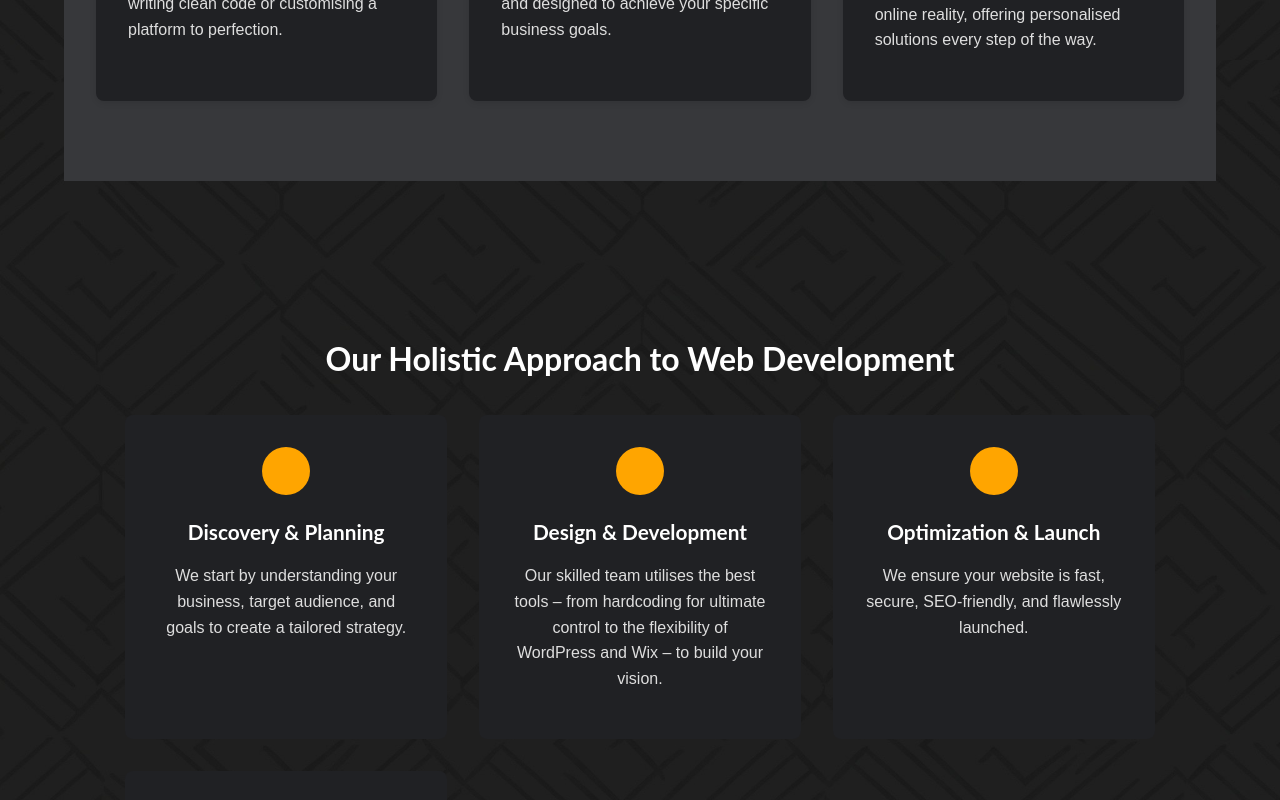
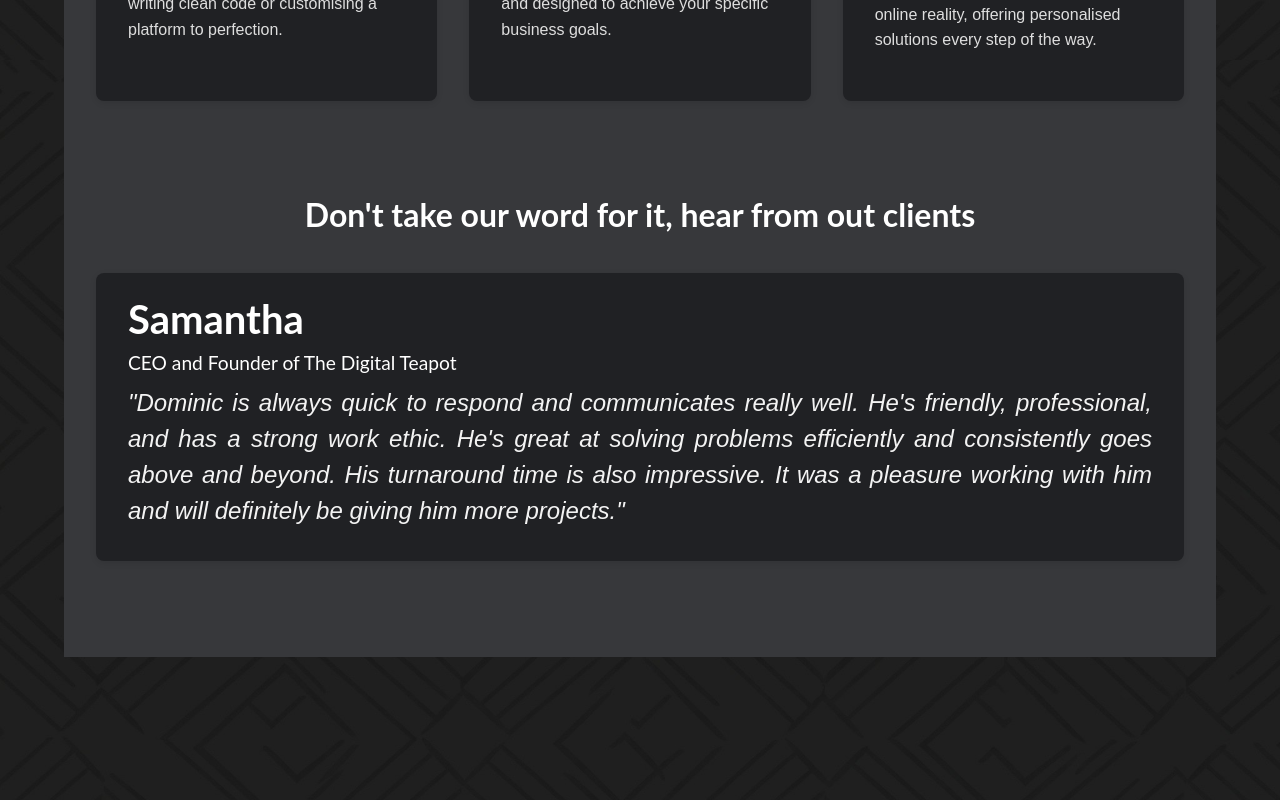
Before and after one commit to domthecoder-dev/deinnovativesolutions.github.io, a React (Create React App) app: page / in a window 1280 px wide. Shown: the part 1220-2020 px from the top of the page. Built offline with nearby package versions, Linux system fonts and the light colour scheme.

Commit message:
Updated files

```diff
--- a/public/index.html
+++ b/public/index.html
@@ -21,7 +21,7 @@
       work correctly both with client-side routing and a non-root public URL.
       Learn how to configure a non-root public URL by running `npm run build`.
     -->
-  <title>React App</title>
+  <title>DE Innovative Solutions</title>
 </head>
 
 <body>
--- a/src/compontents/FAQitems.js
+++ b/src/compontents/FAQitems.js
@@ -1,6 +1,6 @@
 // src/components/FaqItem.js
 import React, { useState } from 'react';
-import { Link } from 'react-router-dom'; // In case links are inside answers
+
 
 function FaqItem({ question, answerHtml }) {
   const [isOpen, setIsOpen] = useState(false);
--- a/src/pages/HomePage.js
+++ b/src/pages/HomePage.js
@@ -57,6 +57,18 @@ function HomePage() {
               offering personalised solutions every step of the way.</p>
           </li>
         </ul>
+        <div class="testimonels">
+          <h2>Don't take our word for it, hear from out clients</h2>
+          <div className="Test">
+            <h2 className="Test-Header">Samantha</h2>
+            <h2 className="Test-Relations">CEO and Founder of The Digital Teapot</h2>
+            <p className="Test-Comment">
+              "Dominic is always quick to respond and communicates really well. He's friendly, professional, and has a strong work ethic.
+              He's great at solving problems efficiently and consistently goes above and beyond. His turnaround time is also impressive.
+              It was a pleasure working with him and will definitely be giving him  more projects."
+            </p>
+          </div>
+        </div>
       </section>
 
       <section id="our-approach" className="our-approach">
--- a/src/styles/homepage.css
+++ b/src/styles/homepage.css
@@ -6,13 +6,19 @@
    For now, we'll keep it as is, but be mindful of potential overrides. */
 .Home-Page-main {
   display: flex;
-  flex-direction: column; /* Stack sections vertically */
-  align-items: center; /* Center items horizontally within .Home-Page-main */
-  padding-top: 7rem; /* Adjust top padding for fixed header */
+  flex-direction: column;
+  /* Stack sections vertically */
+  align-items: center;
+  /* Center items horizontally within .Home-Page-main */
+  padding-top: 7rem;
+  /* Adjust top padding for fixed header */
   padding-bottom: 2rem;
-  width: 90%; /* Allow some margin on the sides */
-  margin: 0 auto; /* Center the .Home-Page-main container itself */
-  box-sizing: border-box; /* Include padding and border in width */
+  width: 90%;
+  /* Allow some margin on the sides */
+  margin: 0 auto;
+  /* Center the .Home-Page-main container itself */
+  box-sizing: border-box;
+  /* Include padding and border in width */
 }
 
 /* Hero Section */
@@ -34,14 +40,16 @@
   font-size: 2.5rem;
   font-family: 'Lato', sans-serif;
   margin-bottom: 1rem;
-  color: White; /* Darker heading */
+  color: White;
+  /* Darker heading */
 }
 
 .hero-content p {
   font-size: 1.1rem;
   line-height: 1.6;
   margin-bottom: 2rem;
-  color: rgb(211, 211, 211); /* Slightly softer text */
+  color: rgb(211, 211, 211);
+  /* Slightly softer text */
 }
 
 .hero-buttons a {
@@ -122,7 +130,8 @@
   display: inline-block;
   width: 2rem;
   height: 2rem;
-  background-color: orange; /* Placeholder for icon color */
+  background-color: orange;
+  /* Placeholder for icon color */
   border-radius: 50%;
   margin-right: 1rem;
   vertical-align: middle;
@@ -141,6 +150,53 @@
   line-height: 1.6;
   color: rgb(222, 222, 222);
 }
+
+/*Testimonels*/
+.testimonels h2 {
+  padding-top: 4rem;
+}
+
+.Test {
+  background-color: #202124;
+  border-radius: 0.5rem;
+  box-shadow: 0 2px 6px rgba(0, 0, 0, 0.1);
+  margin-bottom: 2rem;
+}
+
+.Test-Header {
+  text-align: left;
+  padding-top: 1rem !important;
+  margin-left: 2rem;
+  margin-bottom: 0 !important;
+  padding-bottom: 0 !important;
+  font-size: 2.5rem !important;
+}
+
+.Test-Relations {
+  text-align: left;
+  margin-left: 2rem;
+  padding-top: 0 !important;
+  margin-top: 0 !important;
+  margin-bottom: 0.5rem !important;
+  font-size: 1.2rem !important;
+  font-weight: 400;
+}
+
+.Test-Comment {
+  text-align: justify;
+  margin-left: 2rem;
+  margin-right: 2rem;
+  margin-top: 0 !important;
+  font-style: italic;
+  font-size: 1.5rem !important;
+  padding: 0 !important;
+  padding-bottom: 2rem !important;
+}
+
+/*<div className="Test-1">
+            <h2 className="Test-Header">Samantha</h2>
+            <h2 claaName="Test-Relations">CEO and Founder of The Digital Teapot</h2>
+            <p className="Test-Comment">*/
 
 /* Our Approach Section */
 .our-approach {
@@ -174,7 +230,8 @@
   display: block;
   width: 3rem;
   height: 3rem;
-  background-color: orange; /* Placeholder for icon color */
+  background-color: orange;
+  /* Placeholder for icon color */
   border-radius: 50%;
   margin: 0 auto 1rem;
 }
@@ -312,4 +369,22 @@
     flex-direction: column;
     align-items: center;
   }
+
+  .Test-Header {
+    text-align: center;
+    margin: 0.45rem;
+  }
+
+  .Test-Relations {
+    text-align: center;
+    margin: 0.45rem;
+  }
+
+  .Test-Comment {
+    text-align: center;
+    margin: 0.45rem;
+  }
+
 }
+
+/*.testimonels h2 \\ .Test \\ .Test-Header \\ .Test-Relations \\ .Test-Comment*/
```
